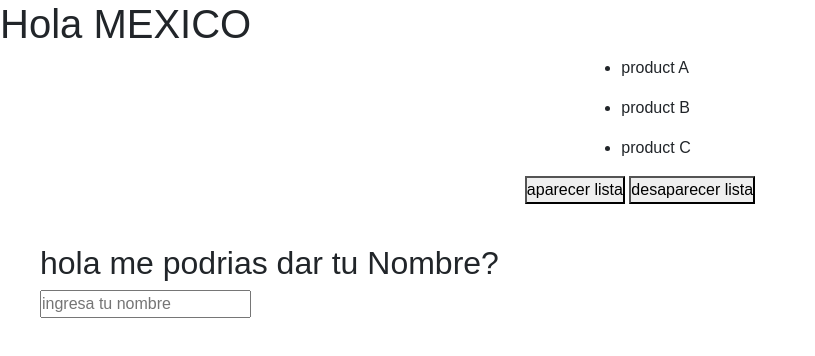
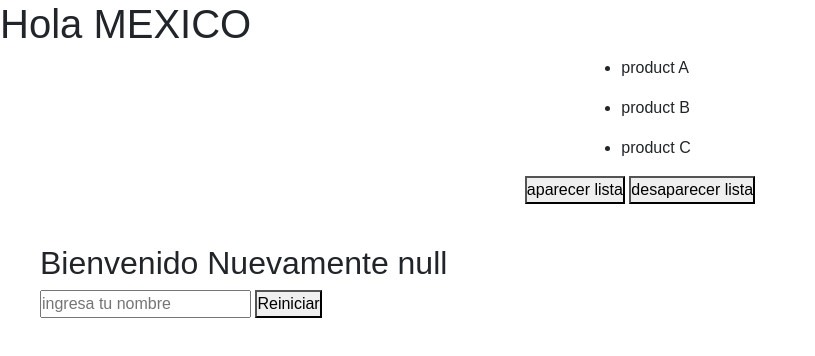
Before and after one commit to epickap039/proyecto-ARA, a website: page DOMsemana9.html in a window 1280 px wide. Shown: the whole page, without its empty margins (0-815 px from the left). Drawn offline with nearby package versions, Linux system fonts and the light colour scheme.

Commit message:
semana 9  DOM

```diff
--- a/DOMsemana9.html
+++ b/DOMsemana9.html
@@ -27,6 +27,7 @@
     <section style="padding: 40px;">
         <h2 id="nombrebienvenida">hola me podrias dar tu Nombre?</h2>
         <input id="inputnombre" placeholder="ingresa tu nombre"> </input>
+        <button onclick='borrarLocal()'>Reiniciar</button>
     </section>
     <script>
         const HolaMundoH1 = document.getElementById("h1HolaMundo");
@@ -83,11 +84,28 @@
 
         let nombrebienvenida = document.getElementById("nombrebienvenida");
         let inputnombre = document.getElementById("inputnombre");
+        let nombreusuario = "";
+        let nombreLocal;
 
-        inputnombre.addEventListener("change", () =>{
-            let escuchar = inputnombre.value;
-            nombrebienvenida.innerHTML = "Bienvenido Nuevamente   "+ escuchar;
-        });
+        if (nombreLocal == null) {
+
+            inputnombre.addEventListener("change", () => {
+                nombreusuario = inputnombre.value;
+                nombrebienvenida.innerHTML = "Bienvenido " + nombreusuario;
+                localStorage.setItem('nombre', nombreusuario);
+            });
+        }
+        if (nombreLocal !== null) {
+            nombreLocal = localStorage.getItem('nombre');
+            nombrebienvenida.innerHTML = "Bienvenido Nuevamente   " + nombreLocal;
+        }
+
+
+        function borrarLocal() {
+            nombrebienvenida.innerHTML = "hola me podrias dar tu Nombre?";
+            localStorage.clear();
+        }
+
 
 
 
```
